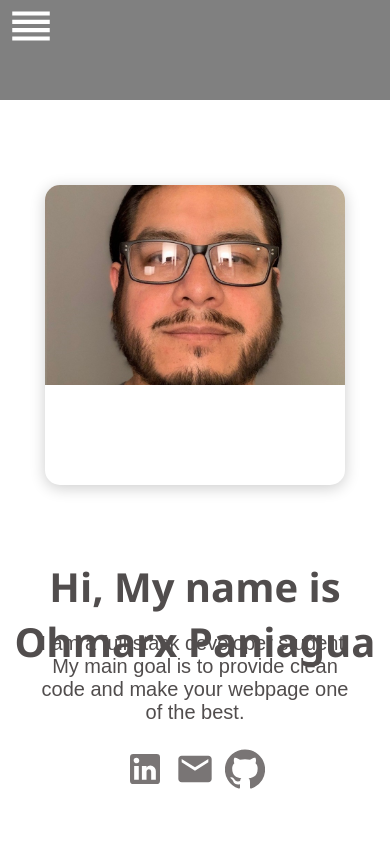
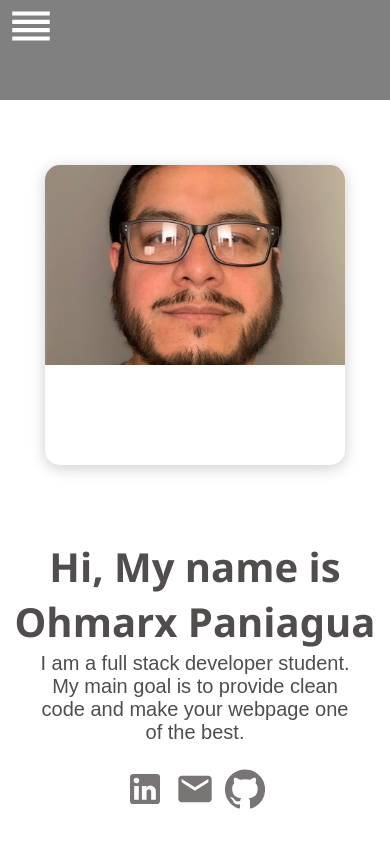
Before and after one commit to Ohmarxp/my-app, a React (Create React App) app: page /Home in a window 390 px wide. Shown: the top 844 px of the page. Built offline with nearby package versions, Linux system fonts and the light colour scheme.

Commit message:
Adjust responsiveness

```diff
--- a/src/styles/Home.css
+++ b/src/styles/Home.css
@@ -63,7 +63,7 @@
     }
 
     .about .prompt {
-      margin-top: 10px;
+      margin-top: 50px;
       font-size: 20px;
       width: 80%;
     }
```
